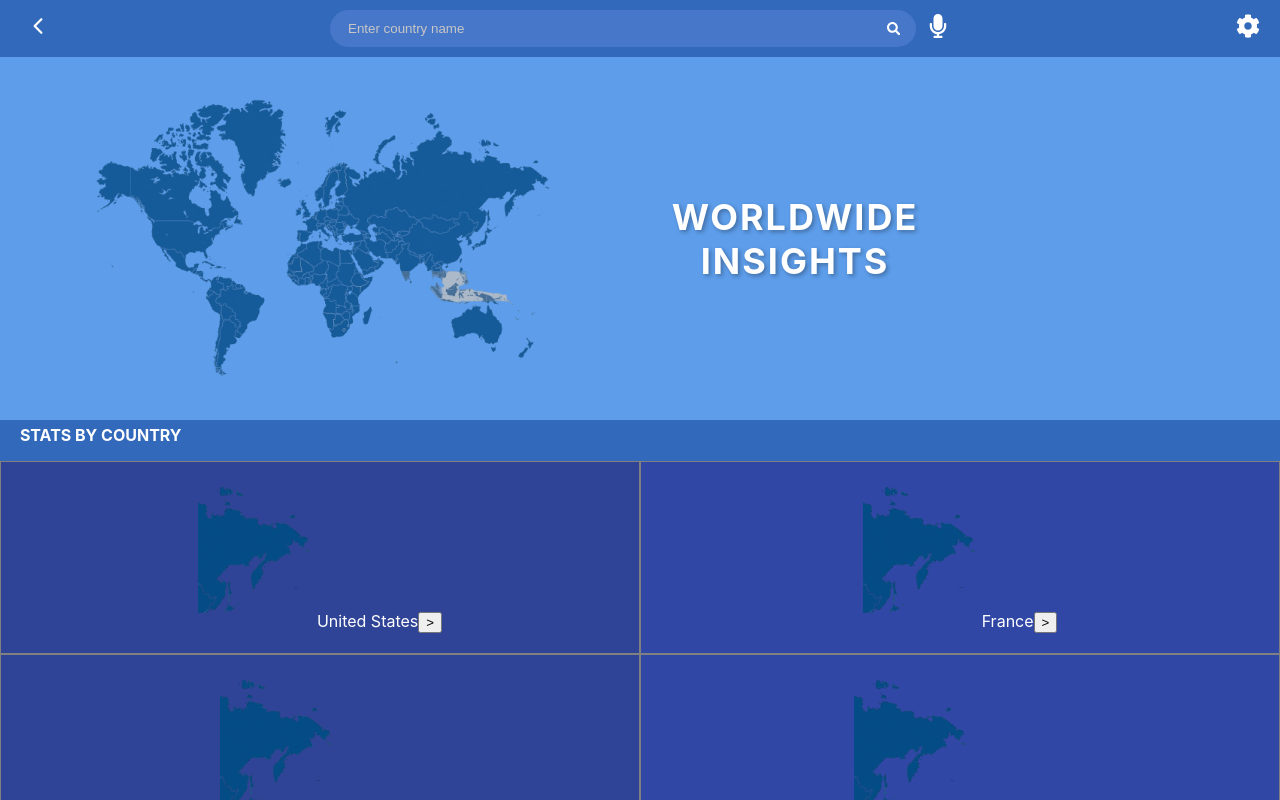
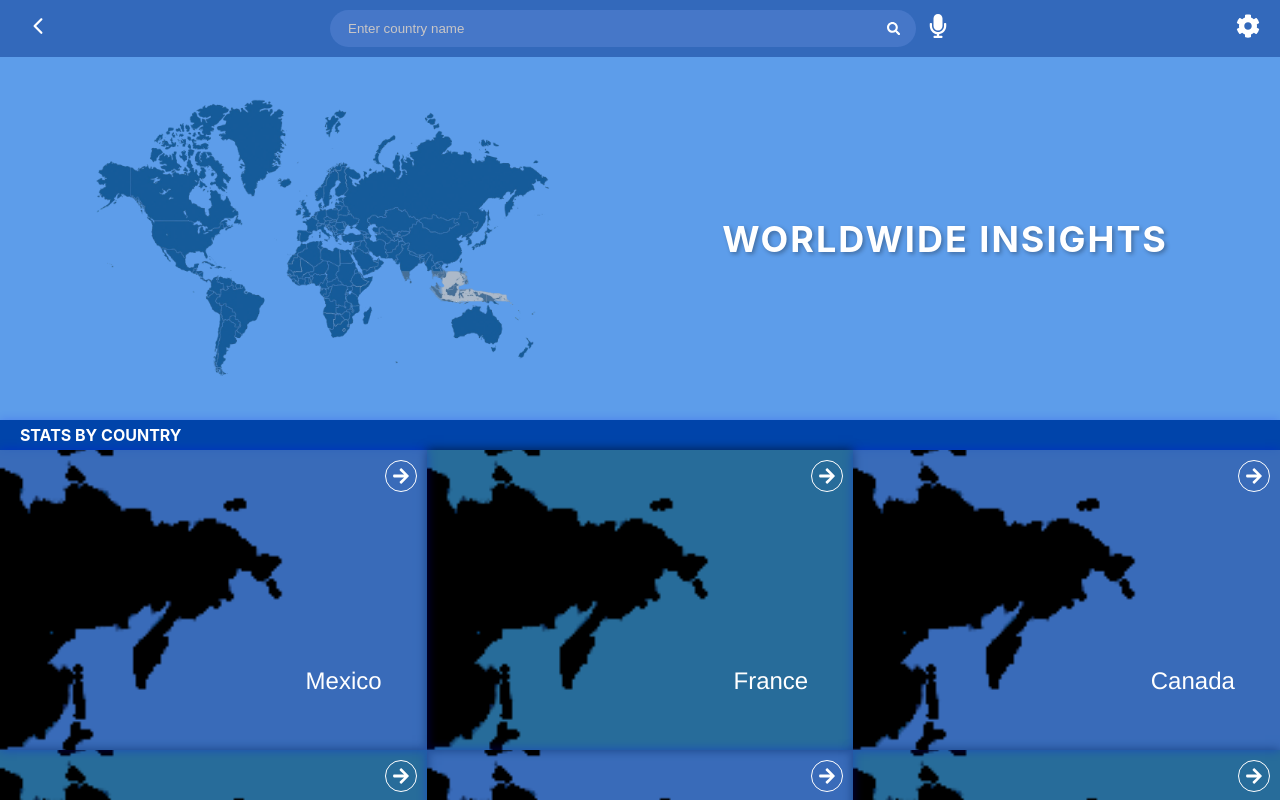
Before and after one commit to Xghayor/CountryMetrics-App, a React (Create React App) app: page / in a window 1280 px wide. Shown: the top 800 px of the page. Built offline with nearby package versions, Linux system fonts and the light colour scheme.

Commit message:
Add styles to components

```diff
--- a/src/App.js
+++ b/src/App.js
@@ -4,6 +4,17 @@ import Navbar from './Components/Navbar';
 import HeroSection from './Components/HeroSection';
 import Countries from './Components/Countries';
 import CountryStats from './Components/CountryStats';
+
+const NotFound = () => {
+  return (
+    <div>
+      <h1>404-Not Found</h1>
+      <p>The page you are looking for does not exist</p>
+    </div>
+  )
+}
+
+
 
 const App = () => {
 
@@ -14,6 +25,7 @@ const App = () => {
       <Routes>
         <Route path="/" element={<Countries />} />
         <Route path="/country/:searchTerm" element={<CountryStats />} />
+        <Route path="*" element={<NotFound />} />
       </Routes>
     </Router>
   );
--- a/src/Components/Countries.js
+++ b/src/Components/Countries.js
@@ -1,11 +1,12 @@
 import React from 'react';
 import { Link } from 'react-router-dom';
 import './styles/Countries.css';
-import sharedImage from './assets/France.png'
+import sharedImage from './assets/France.png';
+import { FaArrowRight } from 'react-icons/fa';
 
 const Countries = () => {
   const countriesList = [
-    'United States',
+    'Mexico',
     'France',
     'Canada',
     'Germany',
@@ -15,15 +16,17 @@ const Countries = () => {
 
   return (
     <div className="container">
-      <h4 className='grid-title'>STATS BY COUNTRY</h4>
+      <h4 className="grid-title">STATS BY COUNTRY</h4>
       <ul className="grid">
         {countriesList.map((countryName, index) => (
           <li className={`grid-item ${index % 2 === 0 ? 'light-blue' : 'dark-blue'}`} key={index}>
-          <img src={sharedImage} alt="Shared Flag" />
-            {countryName}
-            <Link to={`/country/${countryName}`}>
-              <button type='button'>></button>
-            </Link>
+            <div className="grid-item-box">
+              <img src={sharedImage} alt="Shared Flag" className="country-image" />
+              <Link to={`/country/${countryName}`} className="view-button">
+                <FaArrowRight />
+              </Link>
+              <div className="country-name">{countryName}</div>
+            </div>
           </li>
         ))}
       </ul>
--- a/src/Components/CountryStats.js
+++ b/src/Components/CountryStats.js
@@ -2,6 +2,7 @@ import React, { useEffect } from 'react';
 import { useSelector, useDispatch } from 'react-redux';
 import { useParams } from 'react-router-dom';
 import { countryData } from '../Redux/Countries/countriesSlice';
+import './styles/CountryStats.css'
 
 const CountryStats = () => {
   const { searchTerm } = useParams();
@@ -14,11 +15,11 @@ const CountryStats = () => {
   }, [dispatch, searchTerm]);
 
   if (loading) {
-    return <div>Loading...</div>;
+    return <div className='loader'></div>;
   }
 
   if (error) {
-    return <div>Error: {error.message}</div>;
+    return <div>Error: Not Found {error.message}</div>;
   }
 
   if (!countries) {
@@ -26,24 +27,24 @@ const CountryStats = () => {
   }
 
   return (
-    <div>
-      <h5>Country Statistics for {searchTerm}</h5>
+    <div className='country-statistics'>
+      <h5 className='stats-heading'>Country Statistics for {searchTerm}</h5>
       {countries.map((country, index) => (
-        <div key={index}>
-          <p>GDP: {country.gdp}</p>
-          <p>Sex Ratio: {country.sex_ratio}</p>
-          <p>Surface Area: {country.surface_area}</p>
-          <p>Life Expectancy (Male): {country.life_expectancy_male}</p>
-          <p>Unemployment Rate: {country.unemployment}</p>
-          <p>Imports: {country.imports}</p>
-          <p>Homicide Rate: {country.homicide_rate}</p>
-          <p>Tourists: {country.tourists}</p>
-          <p>Exports: {country.exports}</p>
-          <p>Capital: {country.capital}</p>
-          <p>Currency Code: {country.currency.code}</p>
-          <p>Currency Name: {country.currency.name}</p>
-          <p>Employment in Industry: {country.employment_industry}</p>
-          <p>Population: {country.population}</p>
+        <div key={index} className='country-card'>
+          <p className='light-color'>GDP: {country.gdp}</p>
+          <p className="dark-color">Sex Ratio: {country.sex_ratio}</p>
+          <p className='light-color'>Surface Area: {country.surface_area}</p>
+          <p className="dark-color">Life Expectancy (Male): {country.life_expectancy_male}</p>
+          <p className='light-color'>Unemployment Rate: {country.unemployment}</p>
+          <p className="dark-color">Imports: {country.imports}</p>
+          <p className='light-color'>Homicide Rate: {country.homicide_rate}</p>
+          <p className="dark-color">Tourists: {country.tourists}</p>
+          <p className='light-color'>Exports: {country.exports}</p>
+          <p className="dark-color">Capital: {country.capital}</p>
+          <p className='light-color'>Currency Code: {country.currency.code}</p>
+          <p className="dark-color">Currency Name: {country.currency.name}</p>
+          <p className='light-color'>Employment in Industry: {country.employment_industry}</p>
+          <p className="dark-color">Population: {country.population}</p>
         </div>
       ))}
     </div>
--- a/src/Components/styles/Countries.css
+++ b/src/Components/styles/Countries.css
@@ -1,32 +1,107 @@
 .container {
   text-align: left;
-  background-color: rgba(0, 68, 170, 0.801);
 }
 
 .grid-title {
   margin: 0;
   color: white;
-  padding: 5px 0 0 20px;
+  background-color: rgb(0, 68, 170);
+  padding: 5px 0 5px 20px;
+  z-index: 999;
+  box-shadow: 0px 0px 10px rgba(0, 0, 255, 0.2);
 }
 
 .grid {
-  display: grid;
-  grid-template-columns: repeat(2, 1fr);
   list-style: none;
   padding: 0;
+  display: flex;
+  flex-wrap: wrap;
+  justify-content: flex-start;
+  background-color: rgba(64, 111, 181, 0.669);
+  margin: 0;
 }
 
 .grid-item {
-  padding: 20px;
-  text-align: center;
   border: 1px solid grey;
-  color: white;
+  width: calc(33.33% );
+  height: 300px;
+  position: relative;
+  overflow: hidden;
+  border: none;
 }
 
-.light-blue {
-  background-color: rgba(48, 61, 145, 0.838);
+.grid-item.light-blue {
+  background-color: rgba(0, 68, 170, 0.553);
+  z-index: 1;
+  box-shadow: 0px 0px 10px rgba(0, 0, 255, 0.3);
 }
 
-.dark-blue {
-  background-color: rgba(48, 48, 150, 0.582);
+.grid-item.dark-blue {
+  background-color: #276c9a;
+  z-index: 0;
+  box-shadow: 0px 0px 10px rgba(0, 0, 0, 0.598);
 }
+
+.grid-item-box {
+  position: relative;
+  width: 100%;
+  height: 100%;
+}
+
+.country-image {
+  width: 70%;
+  height: 100%;
+  object-fit: cover;
+}
+
+.view-button {
+  position: absolute;
+  top: 10px;
+  right: 10px;
+  background-color: transparent;
+  cursor: pointer;
+  font-size: 18px;
+  color: white;
+  text-decoration: none;
+  border-radius: 50%;
+  border: 1px solid white;
+  width: 30px;
+  height: 30px;
+  display: flex;
+  justify-content: center;
+  align-items: center;
+  transition: transform 0.2s ease;
+}
+
+.view-button:hover {
+  transform: translateX(5px);
+}
+
+
+.country-name {
+  position: absolute;
+  font-family: 'Franklin Gothic Medium', 'Arial Narrow', Arial, sans-serif;
+  bottom: 50px;
+  right: 40px;
+  color: white;
+  font-size: 24px;
+  padding: 5px;
+  border-radius: 4px;
+}
+
+@media (max-width: 600px) {
+  .grid {
+    justify-content: center;
+  }
+
+  .grid-item {
+    width: calc(50%);
+    margin: 0;
+    height: 200px;
+  }
+  .country-name {
+    bottom: 30px;
+    right: 10px;
+
+  }
+}
--- /dev/null
+++ b/src/Components/styles/CountryStats.css
@@ -0,0 +1,56 @@
+.country-statistics {
+    font-family: 'Segoe UI', Tahoma, Geneva, Verdana, sans-serif;
+    font-size: 16px;
+    color: #333;
+    background-color: rgba(46, 128, 228, 0.772);
+  }
+
+  .country-card {
+    border: 1px solid grey;
+  }
+
+  .light-color {
+    font-family: 'Franklin Gothic Medium', 'Arial Narrow', Arial, sans-serif;
+    font-size: 18px;
+    background-color: rgba(37, 56, 131, 0.527);
+    margin: 0;
+    height: 60px;
+    color: white;
+    padding: 20px 0px 0px 20px;
+  }
+
+  .dark-color {
+    font-family: 'Franklin Gothic Medium', 'Arial Narrow', Arial, sans-serif;
+    font-size: 18px;
+    background-color: rgba(19, 19, 165, 0.683);
+    margin: 0;
+    height: 60px;
+    color: white;
+    padding: 20px 0px 0px 20px;
+  }
+
+  .stats-heading{
+    font-family: 'Trebuchet MS', 'Lucida Sans Unicode', 'Lucida Grande', 'Lucida Sans', Arial, sans-serif;
+    font-size: 24px;
+    margin: 0;
+    color: white;
+    background-color: rgb(0, 68, 170);
+    padding: 5px 0 5px 5px;
+    z-index: 999;
+    box-shadow: 0px 0px 10px rgba(0, 0, 255, 0.2);
+  }
+
+.loader {
+    border: 6px solid #f3f3f3;
+    border-top: 6px solid #3498db;
+    border-radius: 50%;
+    width: 40px;
+    height: 40px;
+    margin: 5% auto;
+    animation: spin 2s linear infinite;
+  }
+
+  @keyframes spin {
+    0% { transform: rotate(0deg); }
+    100% { transform: rotate(360deg); }
+  }
--- a/src/Components/styles/HeroSection.css
+++ b/src/Components/styles/HeroSection.css
@@ -33,7 +33,27 @@
   color: white;
   text-transform: uppercase;
   text-align: center;
-  margin-right: 300px;
   letter-spacing: 2px;
   text-shadow: 2px 2px 4px rgba(0, 0, 0, 0.3);
 }
+
+
+@media (max-width: 600px) {
+
+  .hero-image {
+    padding: 0;
+  }
+
+  .hero-image img {
+    max-width: 100%;
+    margin-left: 0;
+  }
+
+  .hero-content {
+    padding: 10px;
+  }
+
+  .hero-title {
+    font-size: 24px;
+  }
+}
--- a/src/Components/styles/Navbar.css
+++ b/src/Components/styles/Navbar.css
@@ -30,6 +30,11 @@
   font-size: 24px;
   color: white;
   cursor: pointer;
+    transition: transform 0.3s ease;
+}
+
+.nav-btn:hover {
+  transform: translateX(-5px);
 }
 
 .search-bar {
@@ -39,7 +44,7 @@
   padding: 8px 16px;
   display: flex;
   align-items: center;
-  width: 100%; /* Take up all available space */
+  width: 100%;
 }
 
 input[type="text"] {
@@ -63,6 +68,7 @@ input::placeholder {
 
 .icon{
   cursor: pointer;
+  transition: transform 0.6s ease;
 }
 
 
@@ -76,3 +82,7 @@ input::placeholder {
     box-shadow: none;
   }
 }
+
+.icon:hover {
+  transform: rotate(360deg);
+}
--- a/src/Redux/Countries/countriesSlice.js
+++ b/src/Redux/Countries/countriesSlice.js
@@ -13,6 +13,7 @@ export const countryData = createAsyncThunk(
     const apiKey = '3DPT6zJuhp6ivWqildtvnA==aOy3cSTtq3BUgEhT';
     const apiUrl = `https://api.api-ninjas.com/v1/country?name=${country}`;
 
+    try {
       const response = await axios.get(apiUrl, {
         headers: {
           'X-Api-Key': apiKey,
@@ -20,8 +21,12 @@ export const countryData = createAsyncThunk(
       });
 
       return response.data;
+    } catch (error) {
+      throw error;
+    }
   }
 );
+
 
 const CountriesSlice = createSlice({
   name: 'Countries',
--- a/src/index.css
+++ b/src/index.css
@@ -5,6 +5,7 @@ body {
     sans-serif;
   -webkit-font-smoothing: antialiased;
   -moz-osx-font-smoothing: grayscale;
+  overflow-x: hidden;
 }
 
 code {
```
Also changed, not shown: src/Components/assets/France.png. Lines whose indentation alone changed are shown as unchanged.
